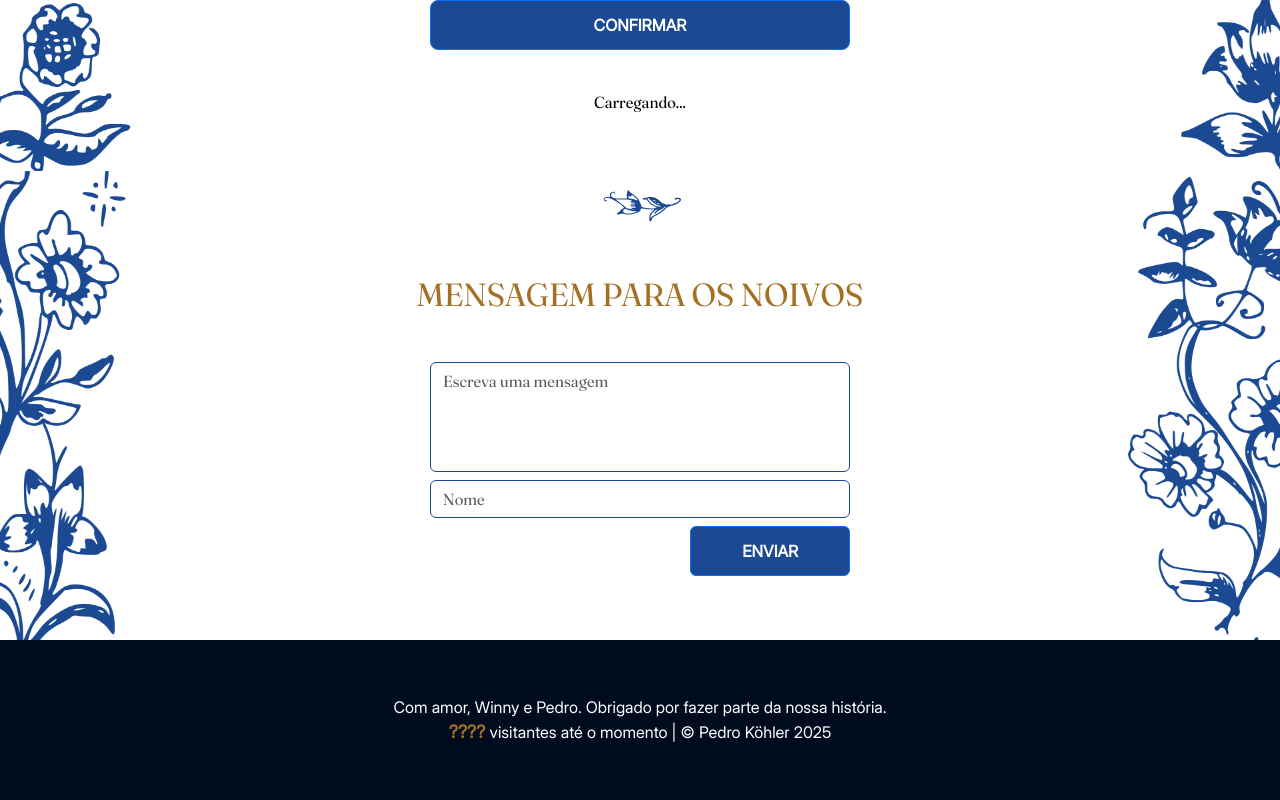
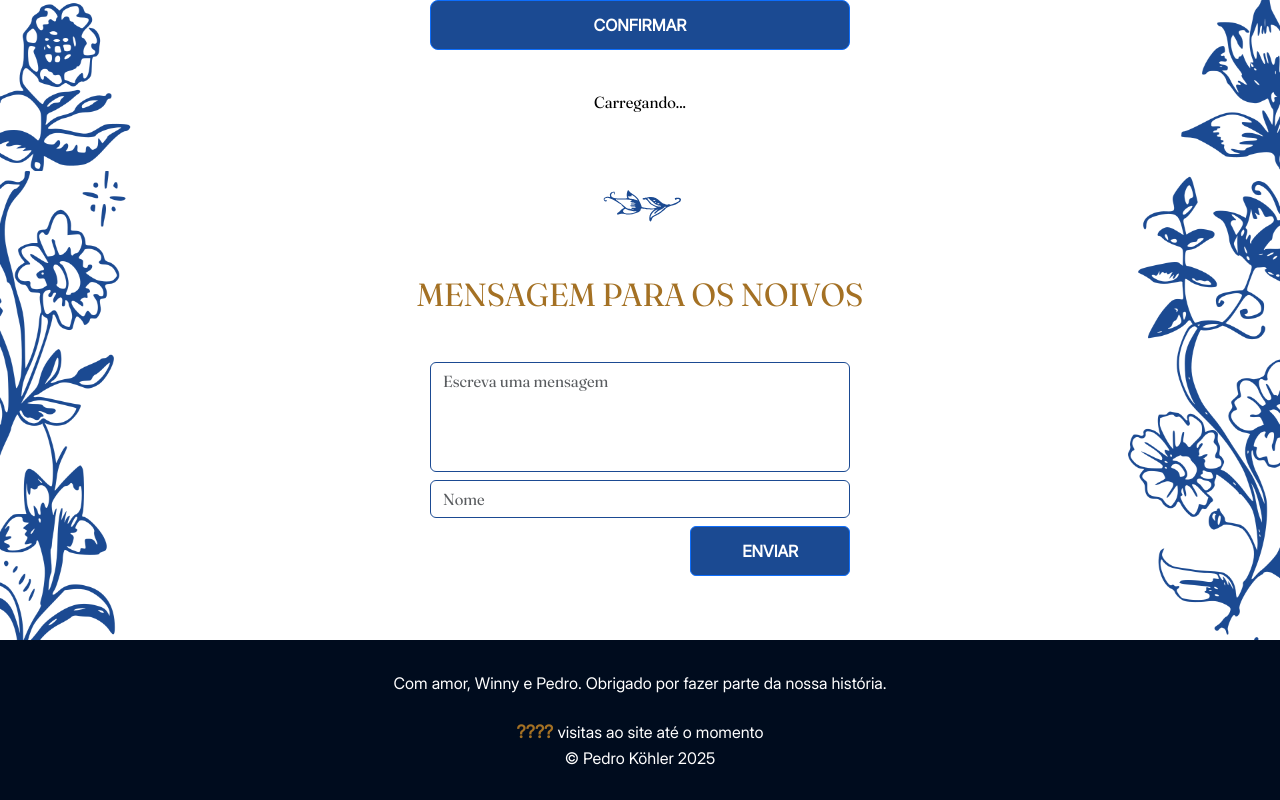
Before and after one commit to pedrokohler/wedding-website, a React (Vite) app in the folder frontend/: page / in a window 1280 px wide. Shown: the part 2618-3418 px from the top of the page. Built offline with nearby package versions, Linux system fonts and the light colour scheme; no server answers.

Commit message:
fix: footer styles

```diff
--- a/frontend/src/Components/Sections/Footer.tsx
+++ b/frontend/src/Components/Sections/Footer.tsx
@@ -95,6 +95,7 @@ export const FooterSection = () => {
   return (
     <Stack
       style={{
+        padding: "1em",
         height: "20vh",
         width: "100vw",
         backgroundColor: "#000C1E",
@@ -106,6 +107,7 @@ export const FooterSection = () => {
       <div>
         Com amor, Winny e Pedro. Obrigado por fazer parte da nossa história.
       </div>
+      <br />
       <div>
         <b
           style={{ color: "#A47124", fontSize: "1.1em", fontWeight: "bolder" }}
@@ -116,8 +118,10 @@ export const FooterSection = () => {
               : data.uniqueSessionsCount + 8732 /** this is just a joke */
           }
         </b>{" "}
-        visitantes até o momento | <span>&copy;</span> Pedro Köhler{" "}
-        {new Date().getFullYear()}
+        visitas ao site até o momento
+      </div>
+      <div>
+        <span>&copy;</span> Pedro Köhler {new Date().getFullYear()}
       </div>
     </Stack>
   );
```
